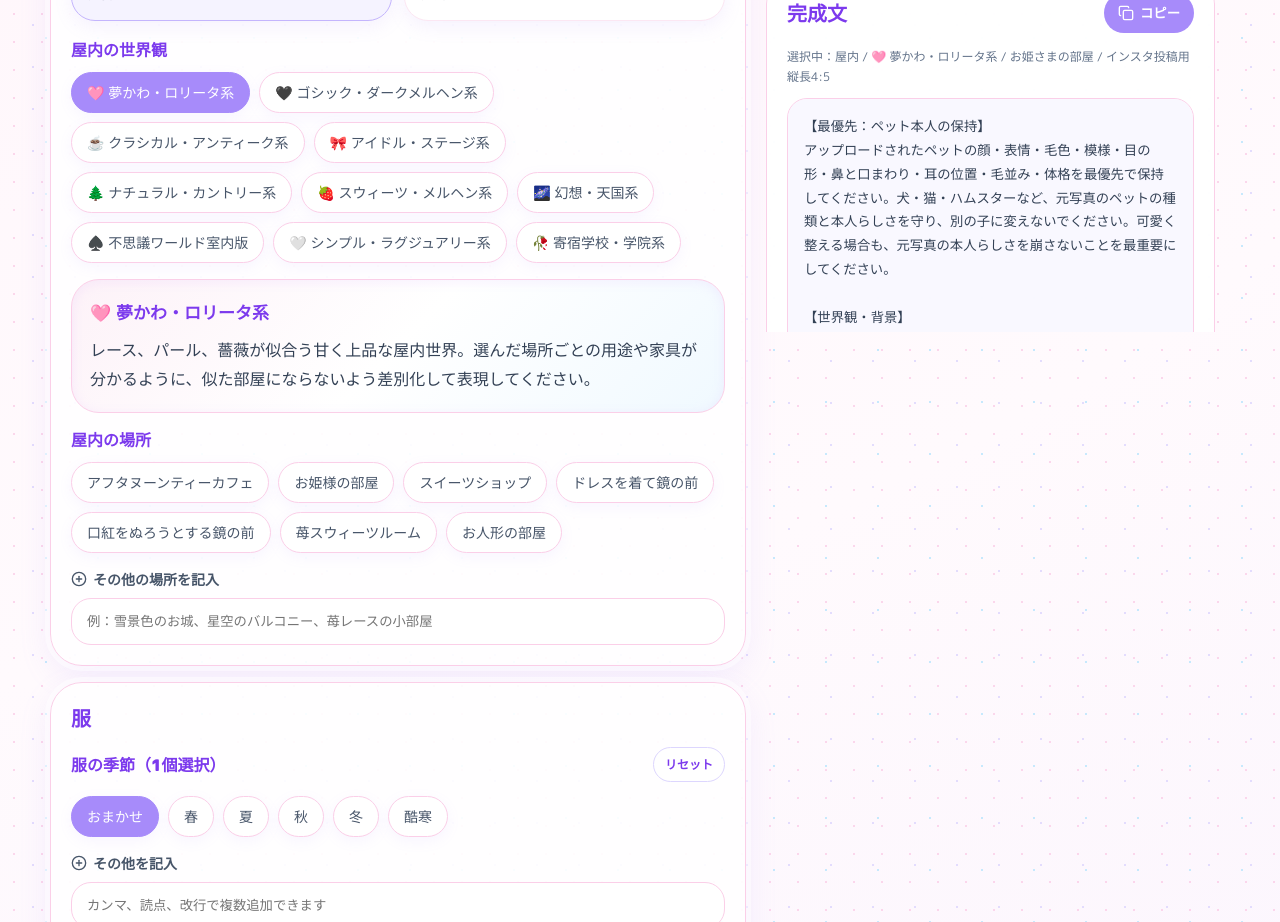
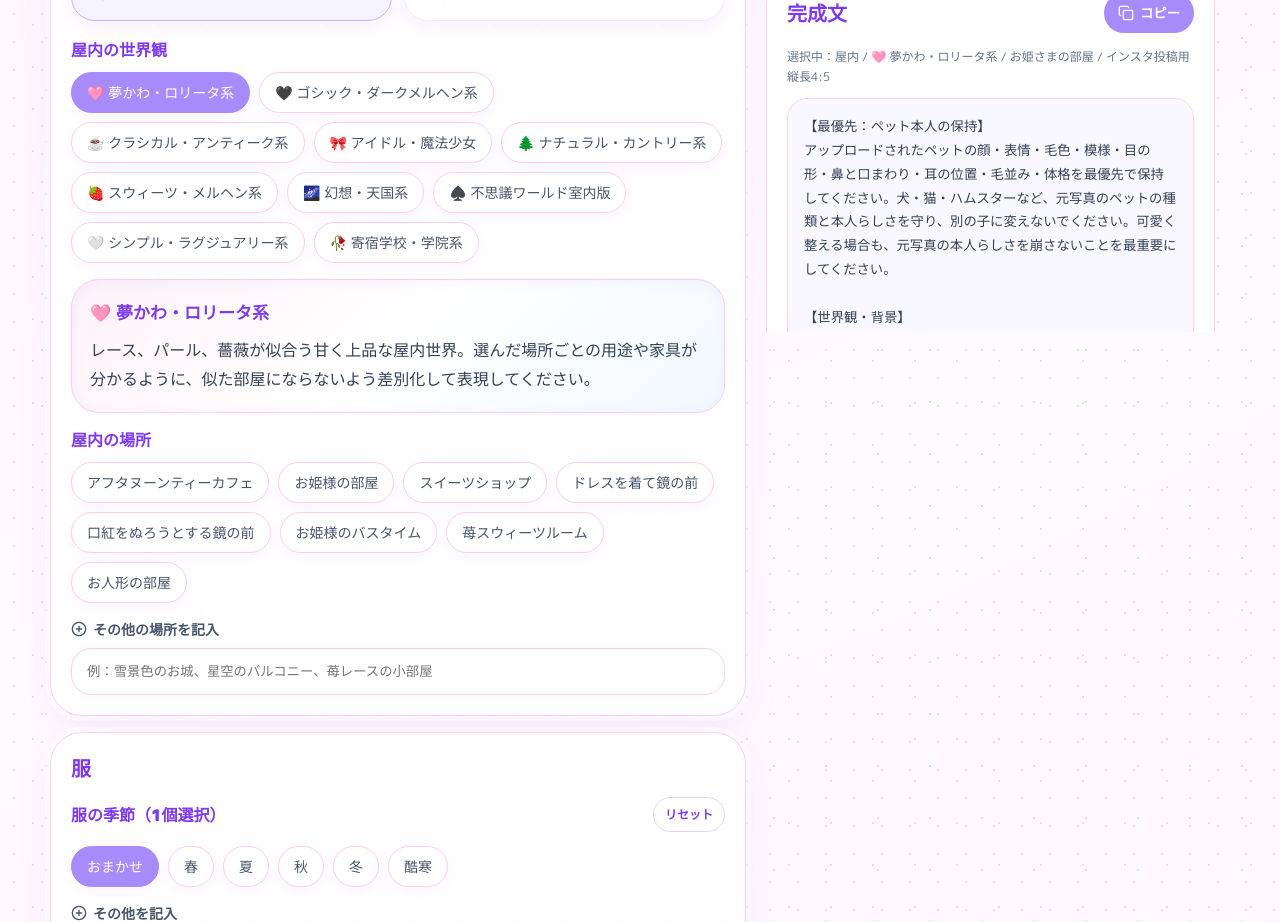
Before and after one commit to momomimikawaii-rgb/yuyupm, a React (Vite) app: page / in a window 1280 px wide. Shown: the part 1400-2322 px from the top of the page. Built offline with nearby package versions, Linux system fonts and the light colour scheme.

Commit message:
Add files via upload

```diff
--- a/src/App.jsx
+++ b/src/App.jsx
@@ -47,42 +47,42 @@ const indoorWorlds = [
     id: "dreamLolita",
     title: "🩷 夢かわ・ロリータ系",
     description: "レース、パール、薔薇が似合う甘く上品な屋内世界。選んだ場所ごとの用途や家具が分かるように、似た部屋にならないよう差別化して表現してください。",
-    places: ["アフタヌーンティーカフェ", "お姫様の部屋", "スイーツショップ", "ドレスを着て鏡の前", "口紅をぬろうとする鏡の前", "苺スウィーツルーム", "お人形の部屋"],
+    places: ["アフタヌーンティーカフェ", "お姫様の部屋", "スイーツショップ", "ドレスを着て鏡の前", "口紅をぬろうとする鏡の前", "お姫様のバスタイム", "苺スウィーツルーム", "お人形の部屋"],
     decor: ["レース", "パール", "薔薇", "リボン", "フリル", "天使装飾"],
   },
   {
     id: "gothicIndoor",
     title: "🖤 ゴシック・ダークメルヘン系",
-    description: "黒レース、月明かり、アンティーク時計の少しダークな屋内世界。",
-    places: ["黒レースの寝室", "月明かりの書斎", "ゴシックホール", "アンティーク図書室", "蝋燭のある部屋", "闇かわステージ"],
+    description: "吸血姫や悪役令嬢が暮らす闇かわで上品な屋内世界。",
+    places: ["吸血姫の闇かわ部屋", "悪魔姫の書斎", "悪役令嬢のパーティルーム", "闇かわアイドルステージ"],
     decor: ["黒レース", "キャンドル", "アンティーク時計", "薔薇", "ステンドグラス", "古い本", "銀色の小物"],
   },
   {
     id: "classicAntique",
     title: "☕ クラシカル・アンティーク系",
-    description: "ヨーロッパ風サロンやアンティークカフェの上品な屋内世界。",
-    places: ["アフタヌーンティールーム", "ヨーロッパ風サロン", "アンティークカフェ", "クラシカル書斎", "古い洋館"],
+    description: "秋色の茶色・金色・琥珀色を基調にした落ち着いたアンティーク世界。",
+    places: ["アンティークカフェ", "クラシカル書斎"],
     decor: ["アンティーク家具", "ティーセット", "薔薇", "額縁", "レースカーテン", "クラシカルなランプ"],
   },
   {
     id: "idolStage",
-    title: "🎀 アイドル・ステージ系",
-    description: "ライブステージ、ネオン、ハート照明の華やかな屋内世界。",
-    places: ["アイドルステージ", "ハートライトステージ", "ネオンライブステージ", "リボンだらけの舞台"],
+    title: "🎀 アイドル・魔法少女",
+    description: "アイドルや魔法少女が活躍するキラキラした世界。",
+    places: ["アイドルステージ", "魔法少女の変身シーン", "魔法少女のお部屋"],
     decor: ["スポットライト", "ハート照明", "リボン装飾", "キラキラライト", "マイク", "ステージカーテン"],
   },
   {
     id: "countryNatural",
     title: "🌲 ナチュラル・カントリー系",
     description: "木のおうちやカントリーキッチン。ピンクハウス系とも相性の良い屋内世界。",
-    places: ["木のおうち", "カントリーキッチン", "花柄の寝室", "森のおうち", "パッチワーク部屋"],
+    places: ["木の上のおうち", "木の洞穴のおうち", "カントリーキッチン", "カントリールーム"],
     decor: ["小花柄", "木製家具", "パッチワーク", "野いちご", "生成りレース", "カントリー雑貨"],
   },
   {
     id: "sweetsMarchen",
     title: "🍓 スウィーツ・メルヘン系",
     description: "マカロン、キャンディ、苺ミルクの甘いお菓子の屋内世界。",
-    places: ["マカロンルーム", "キャンディのお部屋", "チョコレートサロン", "ケーキ工房", "苺ミルクカフェ"],
+    places: ["お菓子の家", "マカロンルーム", "アリスのお茶会"],
     decor: ["マカロン", "キャンディ", "ケーキ", "苺", "チョコレート", "ホイップクリーム風装飾"],
   },
   {
```
